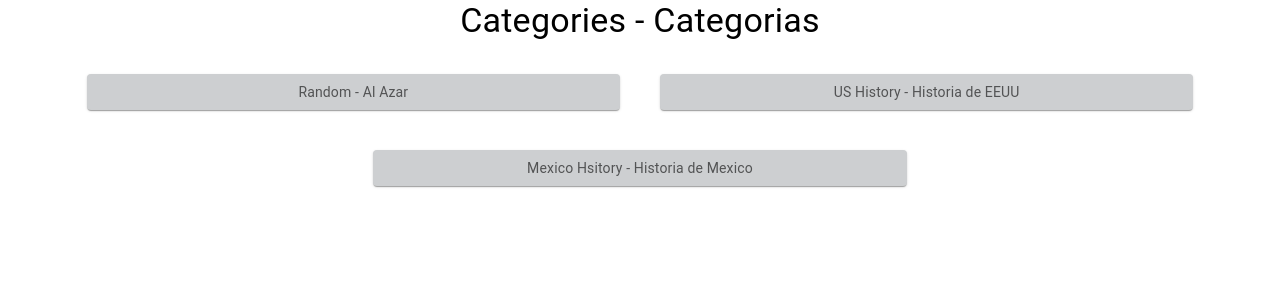
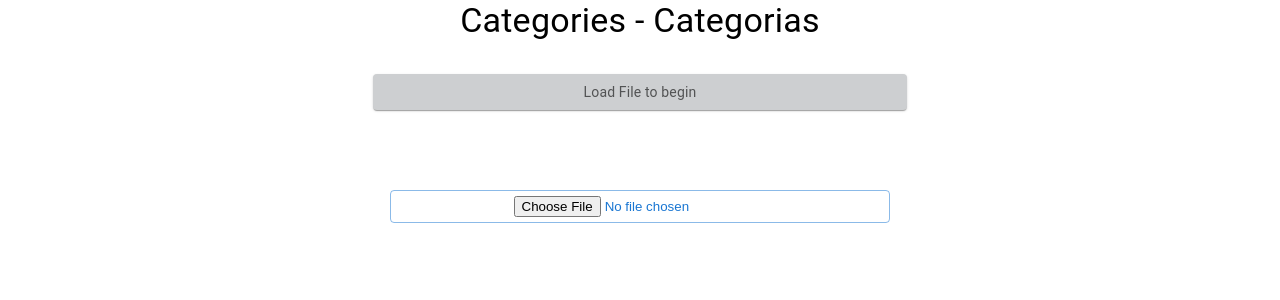
Before and after one commit to cerdamario13/mind-quest, a React (Create React App) app: page / in a window 1280 px wide. Shown: the top 300 px of the page. Built offline with nearby package versions, Linux system fonts and the light colour scheme.

Commit message:
reading categories from excel file

```diff
--- a/src/Question/Categories.tsx
+++ b/src/Question/Categories.tsx
@@ -1,24 +1,26 @@
-import { Grid, Paper } from '@mui/material';
+import { Button, Grid, Paper, Stack } from '@mui/material';
 import { styled } from '@mui/material/styles';
 import * as React from 'react';
 import { Title } from './Title';
 import { questionGeneration } from './questionGeneration';
 import { useNavigate } from 'react-router-dom';
+import readExcelFile from '../data/readExcelData';
 
 export const Categories: React.FunctionComponent = () => {
 
   const navigate = useNavigate();
+  const [questionData, setQuestionData] = React.useState<any[]>([]);
+  const [categories, setCategories] = React.useState<any[]>([]);
 
-  const categories = [
-    {key: 0, name: 'Random - Al Azar', category: "random"},
-    {key: 1, name: 'US History - Historia de EEUU', category: "usHistory"},
-    {key: 2, name: 'Mexico Hsitory - Historia de Mexico', category: "mexicoHistory"},
-    // {key: 3, name: 'World History - Historia del Mundo'},
-    // {key: 4, name: 'US Geography - Geografia de EEUU'},
-    // {key: 5, name: 'Mexico Geography - Geografia de Mexico'},
-    // {key: 6, name: 'World Geography - Geografia del Mundo'},
-    // {key: 7, name: 'Science - Ciencia'},
-  ];
+  React.useEffect(() => {
+    if (questionData.length) {
+      var catTest = questionData[0].questions.map((cat: any, idx: number) => {
+        return {key: idx, name: cat.Name, category: cat.category}
+      });
+      setCategories(catTest);
+    }
+  }, [questionData]);
+
 
   const cats = categories.map((cat) => {
     return (
@@ -33,12 +35,42 @@ export const Categories: React.FunctionComponent = () => {
     navigate('/question', { state: { category: questionGeneration(cat.category), currentCategory: cat.category } });
   };
 
+  const handleFileChange = (event: any) => {
+    const file = event.target.files?.[0];
+    if (file) {
+      // Call the function to read the Excel file here
+      readExcelFile(file)
+      .then((data) => {
+        setQuestionData(data);
+      })
+      .catch((error) => {
+        console.log(error);
+      });
+    }
+  };
+
   return (
     <>
       <Title titleName='Categories - Categorias' />
+
       <Grid container rowSpacing={5} columnGap={5} justifyContent="center">
-        {cats}
+        {cats.length == 0 ? (
+          <Grid item xs={5} style={{ cursor: 'pointer' }}>
+            <Item>Load File to begin</Item>
+          </Grid>
+        ) : (
+          cats
+        )}
       </Grid>
+
+      <Stack sx={{ paddingTop: 10, alignItems: 'center'}}>
+        <Button
+          variant="outlined"
+          style={{ width: '500px'}}
+        >
+          <input type="file" accept=".xlsx" onChange={handleFileChange} />
+        </Button>
+      </Stack>
     </>
   );
 };
--- /dev/null
+++ b/src/data/readExcelData.ts
@@ -0,0 +1,27 @@
+import * as XLSX from 'xlsx';
+
+const readExcelFile = (file: File): Promise<any[]> => {
+  return new Promise((resolve, reject) => {
+    const reader = new FileReader();
+    reader.onload = (e) => {
+      const data = e.target?.result;
+      if (data) {
+        const workbook = XLSX.read(data, { type: 'binary' });
+        const sheetNames = workbook.SheetNames;
+
+        //generate an array of object with sheet name and questions array
+        const sheets = sheetNames.map((sheetName) => {
+          const sheet = workbook.Sheets[sheetName];
+          const questions = XLSX.utils.sheet_to_json(sheet);
+          return { sheetName, questions };
+        });
+
+        resolve(sheets);
+      }
+    };
+    reader.onerror = (error) => reject(error);
+    reader.readAsBinaryString(file);
+  });
+};
+
+export default readExcelFile;
```
